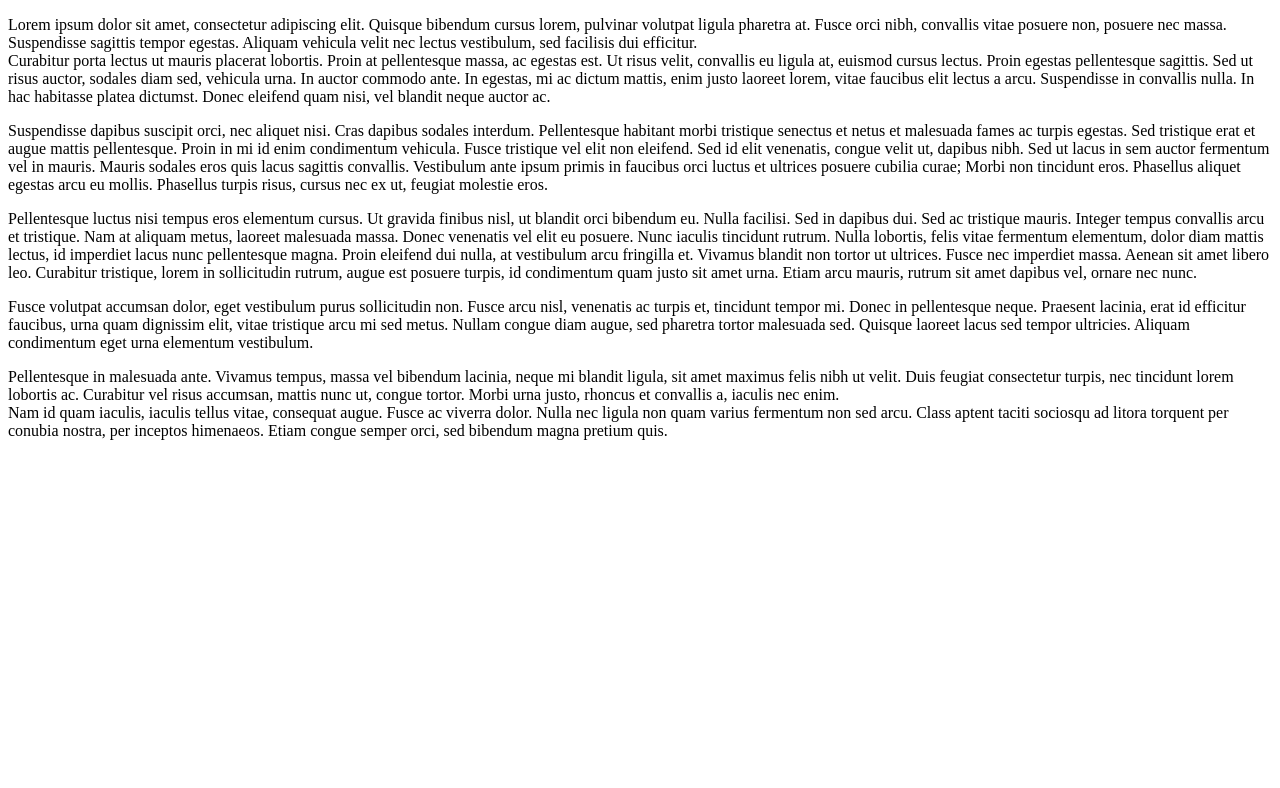
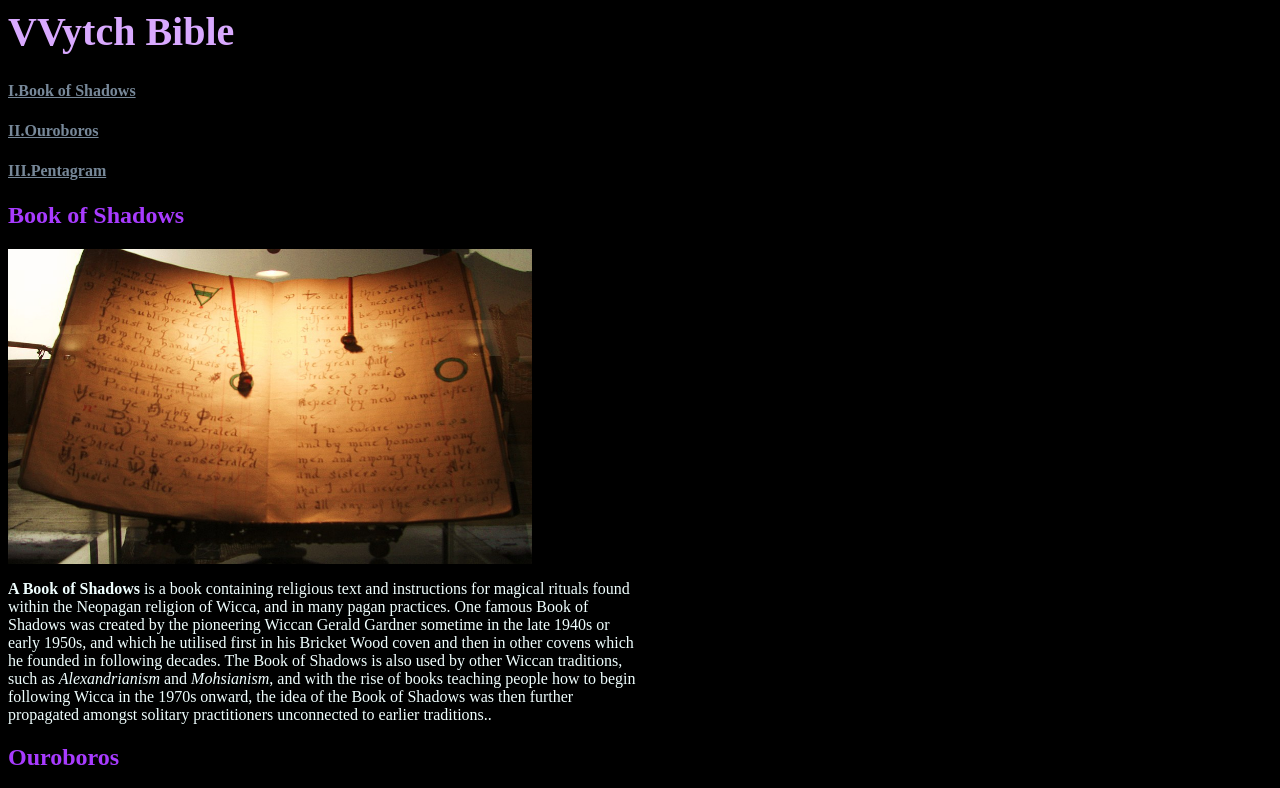
Before and after one commit to puri-ty/oldwork, a plain HTML site: page index.html in a window 1280 px wide. Shown: the top 788 px of the page. Drawn offline with Linux system fonts and the light colour scheme.

Commit message:
Add image commit

```diff
--- a/index.html
+++ b/index.html
@@ -1,49 +1,60 @@
-<!DOCTYPE html>
-<html lang="en">
+<html lang="">
+<meta charset="UTF=8">
 <head>
-    <meta charset="UTF-8">
-    <title>Lorem Ipsum</title>
+    <title>VVytch Bible</title>
+    <link rel="icon" href="pentagram.png" type="image/x-icon">
+    <link rel="stylesheet" href="style.css">
 </head>
-<body>
-<p>
-    Lorem ipsum dolor sit amet, consectetur adipiscing elit. Quisque bibendum cursus lorem, pulvinar volutpat ligula
-    pharetra at. Fusce orci nibh, convallis vitae posuere non, posuere nec massa. Suspendisse sagittis tempor egestas.
-    Aliquam vehicula velit nec lectus vestibulum, sed facilisis dui efficitur. <br> Curabitur porta lectus ut mauris placerat
-    lobortis. Proin at pellentesque massa, ac egestas est. Ut risus velit, convallis eu ligula at, euismod cursus
-    lectus. Proin egestas pellentesque sagittis. Sed ut risus auctor, sodales diam sed, vehicula urna. In auctor commodo
-    ante. In egestas, mi ac dictum mattis, enim justo laoreet lorem, vitae faucibus elit lectus a arcu. Suspendisse in
-    convallis nulla. In hac habitasse platea dictumst. Donec eleifend quam nisi, vel blandit neque auctor ac.
-</p>
-<p>    Suspendisse dapibus suscipit orci, nec aliquet nisi. Cras dapibus sodales interdum. Pellentesque habitant morbi
-    tristique senectus et netus et malesuada fames ac turpis egestas. Sed tristique erat et augue mattis pellentesque.
-    Proin in mi id enim condimentum vehicula. Fusce tristique vel elit non eleifend. Sed id elit venenatis, congue velit
-    ut, dapibus nibh. Sed ut lacus in sem auctor fermentum vel in mauris. Mauris sodales eros quis lacus sagittis
-    convallis. Vestibulum ante ipsum primis in faucibus orci luctus et ultrices posuere cubilia curae; Morbi non
-    tincidunt eros. Phasellus aliquet egestas arcu eu mollis. Phasellus turpis risus, cursus nec ex ut, feugiat molestie
-    eros.
-</p>
-<p>
-    Pellentesque luctus nisi tempus eros elementum cursus. Ut gravida finibus nisl, ut blandit orci bibendum eu. Nulla
-    facilisi. Sed in dapibus dui. Sed ac tristique mauris. Integer tempus convallis arcu et tristique. Nam at aliquam
-    metus, laoreet malesuada massa. Donec venenatis vel elit eu posuere. Nunc iaculis tincidunt rutrum. Nulla lobortis,
-    felis vitae fermentum elementum, dolor diam mattis lectus, id imperdiet lacus nunc pellentesque magna. Proin
-    eleifend dui nulla, at vestibulum arcu fringilla et. Vivamus blandit non tortor ut ultrices. Fusce nec imperdiet
-    massa. Aenean sit amet libero leo. Curabitur tristique, lorem in sollicitudin rutrum, augue est posuere turpis, id
-    condimentum quam justo sit amet urna. Etiam arcu mauris, rutrum sit amet dapibus vel, ornare nec nunc.
-</p>
-<p>
-    Fusce volutpat accumsan dolor, eget vestibulum purus sollicitudin non. Fusce arcu nisl, venenatis ac turpis et,
-    tincidunt tempor mi. Donec in pellentesque neque. Praesent lacinia, erat id efficitur faucibus, urna quam dignissim
-    elit, vitae tristique arcu mi sed metus. Nullam congue diam augue, sed pharetra tortor malesuada sed. Quisque
-    laoreet lacus sed tempor ultricies. Aliquam condimentum eget urna elementum vestibulum.
-</p>
-<p>
-    Pellentesque in malesuada ante. Vivamus tempus, massa vel bibendum lacinia, neque mi blandit ligula, sit amet
-    maximus felis nibh ut velit. Duis feugiat consectetur turpis, nec tincidunt lorem lobortis ac. Curabitur vel risus
-    accumsan, mattis nunc ut, congue tortor. Morbi urna justo, rhoncus et convallis a, iaculis nec enim. <br> Nam id quam
-    iaculis, iaculis tellus vitae, consequat augue. Fusce ac viverra dolor. Nulla nec ligula non quam varius fermentum
-    non sed arcu. Class aptent taciti sociosqu ad litora torquent per conubia nostra, per inceptos himenaeos. Etiam
-    congue semper orci, sed bibendum magna pretium quis.
-</p>
+<body style="background-color: black">
+<h1 class="heading">VVytch Bible</h1>
+<div>
+    <nav>
+    <h5><a href="index.html#first">I.Book of Shadows</a></h5>
+    <h5><a href="index.html#second">II.Ouroboros</a></h5>
+    <h5><a href="index.html#third">III.Pentagram</a></h5>
+    </nav>
+</div>
+<div>
+    <h2><span id="first" class="first">Book of Shadows</span></h2>
+
+    <img src="bookofshadows.jpg" height="315" width="524" alt="One of Gerald Gardner's earliest Books of Shadows."/>
+    <p class="text"><strong>A Book of Shadows</strong> is a book containing religious text and instructions for magical
+        rituals found
+        within the
+        Neopagan religion of Wicca, and in many pagan practices. One famous Book of Shadows was created by the
+        pioneering Wiccan Gerald Gardner sometime in the late 1940s or early 1950s, and which he utilised first in his
+        Bricket Wood coven and then in other covens which he founded in following decades. The Book of Shadows is also
+        used by other Wiccan traditions, such as <i>Alexandrianism</i> and <i>Mohsianism</i>, and with the rise of books
+        teaching
+        people how to begin following Wicca in the 1970s onward, the idea of the Book of Shadows was then further
+        propagated amongst solitary practitioners unconnected to earlier traditions..
+    </p>
+</div>
+<div>
+    <h2><span id="second" class="first">Ouroboros</span></h2>
+
+    <img src="Serpiente_alquimica.jpg" height="321" width="325" alt="Ouroboros 1478"/>
+    <p class="text">The <b>ouroboros</b> or <b>uroboros</b> is an ancient
+        symbol depicting a serpent or dragon[4] eating its own tail. Originating in ancient Egyptian iconography, the
+        ouroboros entered western tradition via Greek magical tradition and was adopted as a symbol in Gnosticism and
+        Hermeticism and most notably in alchemy. The term derives from Ancient Greek oura 'tail'
+        plus -boros '-eating' The ouroboros is often interpreted as a symbol for eternal cyclic renewal or
+        a cycle of life, death, and rebirth. The skin-sloughing process of snakes symbolizes the transmigration of
+        souls, the snake biting its own tail is a fertility symbol. The tail of the snake is a phallic symbol, the mouth
+        is a yonic or womb-like symbol.
+
+    </p>
+</div>
+<div>
+    <h2><span id="third" class="first">Pentagram</span></h2>
+
+    <img src="Inverted_pentacle.png" height="290" width="300" alt="Agrippa's Pentagram"/>
+<p class="text">Pentagrams were used symbolically in ancient Greece and Babylonia, and are used today as a symbol of
+    faith by many <b>Wiccans</b>, akin to the use of the cross by Christians. The pentagram has magical associations.
+    Many
+    people who practice Neopagan faiths wear jewelry incorporating the symbol. Christians once commonly used the
+    pentagram to represent the five wounds of Jesus.The pentagram is also used as a symbol by other belief
+    systems and is associated with Freemasonry.</p>
+</div>
 </body>
 </html>
--- /dev/null
+++ b/style.css
@@ -0,0 +1,25 @@
+
+.heading {
+    color: #D9A9FF;
+    font-size: 40px;
+    font-family: "Bookman Old Style";
+}
+
+
+.text {
+    width: 50%;
+    color: azure;
+    font-family: serif
+}
+
+a:link {
+    color: lightslategrey;
+    font-size: 16px;
+}
+a:visited {
+    color: #ffc0cb;
+}
+
+.first {
+    color: #a83bff;
+}
```
Also changed, not shown: Inverted_pentacle.png (added), Serpiente_alquimica.jpg (added), bookofshadows.jpg (added), pentagram.png (added).
